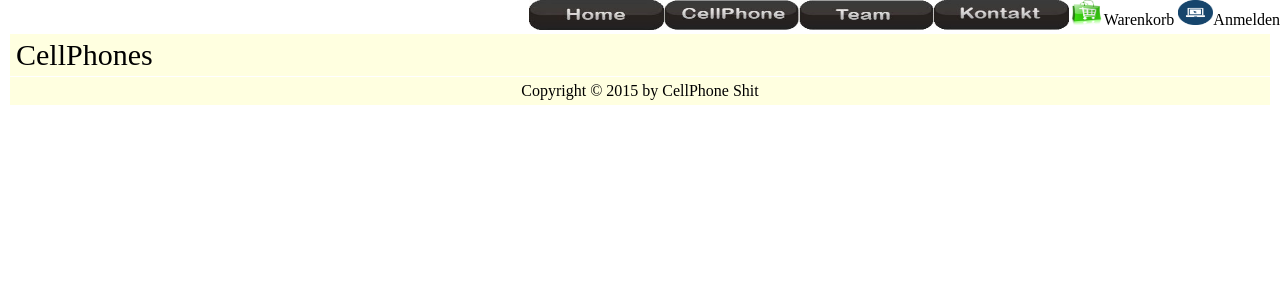
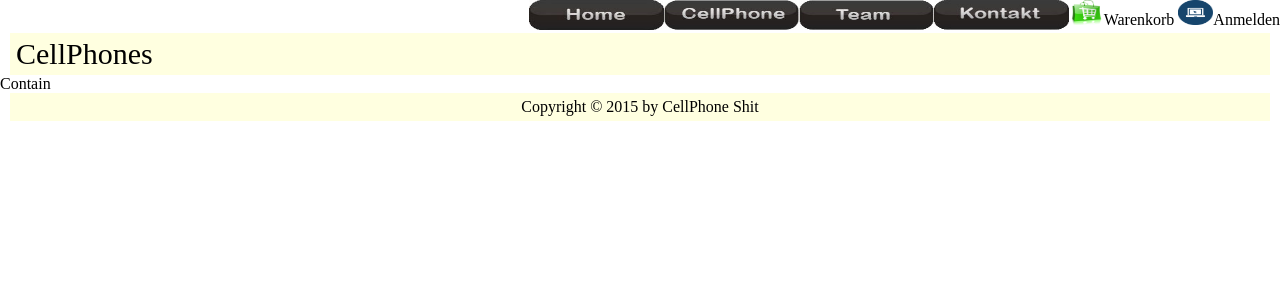
Before and after one commit to sivaku/Projekt, a PHP site: page /team.php in a window 1280 px wide. Shown: the top 300 px of the page. Run offline with PHP 8.4, Linux system fonts and the light colour scheme.

Commit message:
no big changes added, trying to implement the team webside and to order the css and html

```diff
--- a/css/style.css
+++ b/css/style.css
@@ -1,17 +1,3 @@
-.body {
-  margin: 0;
-  padding: 0;
-  width: 100%;
-  color:#585757;
-}
-
-main {
-  margin: 5px;
-  width: auto;
-  height: 100%;
-}
-
-
 header {
     padding: 6px;
     margin: 1px 10px 1px 10px;
@@ -22,8 +8,13 @@ header {
 }
 
 nav{
-  padding: right;
+    padding: right;
 
+}
+main {
+    margin: 5px;
+    width: auto;
+    height: 100%;
 }
 
 footer{
@@ -35,6 +26,12 @@ footer{
     text-align: center;
 }
 
+.body {
+  margin: 0;
+  padding: 0;
+  width: 100%;
+  color:#585757;
+}
 
 .navigation:hover{
 
@@ -96,6 +93,12 @@ footer{
 
 
 
-.warenkorb{
+.right{
     float: right;
 }
+
+.clearfix:after {
+    content: "";
+    display: table;
+    clear: both;
+}
--- a/helpers/footer.php
+++ b/helpers/footer.php
@@ -3,7 +3,6 @@
 Copyright &copy; 2015 by CellPhone Shit
 </footer>
 
-</body>
-</html>
+
 
 <!--end of footer content-->
--- a/helpers/header.php
+++ b/helpers/header.php
@@ -1,5 +1,4 @@
-<!DOCTYPE html>
-<html xmlns="http://www.w3.org/1999/xhtml" xml:lang="en" lang="en">
+
 
 <head>
     <meta charset="UTF-8">
@@ -10,5 +9,3 @@
     <link rel="stylesheet" type="text/css" media="screen" href="../css/layout.css">
 
 </head>
-
-<body>
--- a/helpers/navigation.php
+++ b/helpers/navigation.php
@@ -1,12 +1,12 @@
 
 
-<div class="warenkorb">
+<div class="right">
     <img src="../img/warenkorb-icon.jpg" width="35" height="25">Warenkorb
     <img src="../img/icon_register.jpg" width="35" height="25">Anmelden
 </div>
 
 <nav>
-    <div align="right">
+    <div class="right">
 
         <?php
         echo "<a href=\"index.php\"><img src=\"../Button/home.jpg\" height=\"30px\" width=\"135px\"></a>";
--- a/pages/team.php
+++ b/pages/team.php
@@ -1,8 +1,16 @@
+<!DOCTYPE html>
+<html xmlns="http://www.w3.org/1999/xhtml" xml:lang="en" lang="en">
+
 <?php include("../helpers/header.php"); ?>
 
-
+<body>
 
 <?php include("../helpers/navigation.php"); ?>
 
 
+Contain
+
 <?php include("../helpers/footer.php"); ?>
+
+</body>
+</html>
```
Also changed, not shown: pages/index.php (+10 -0 lines).
